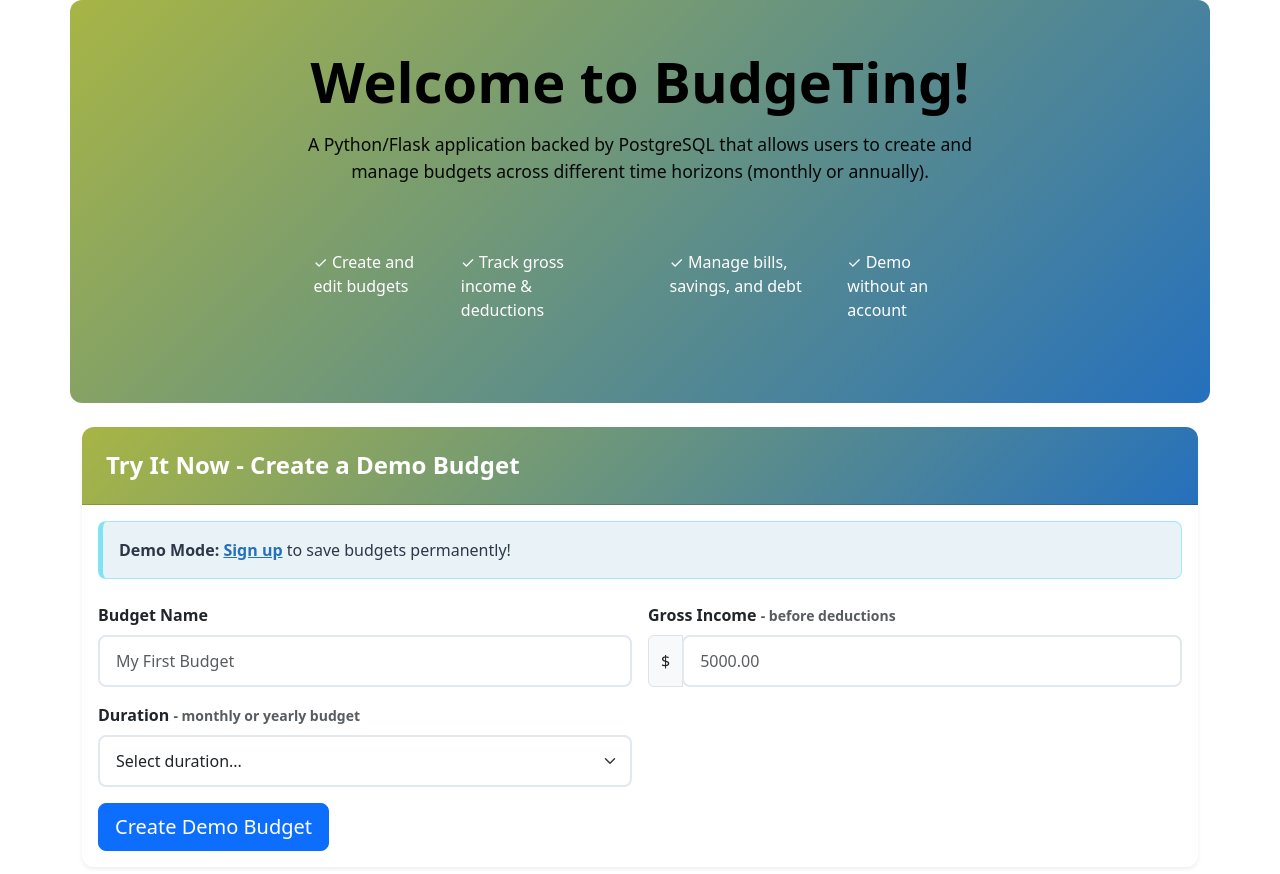
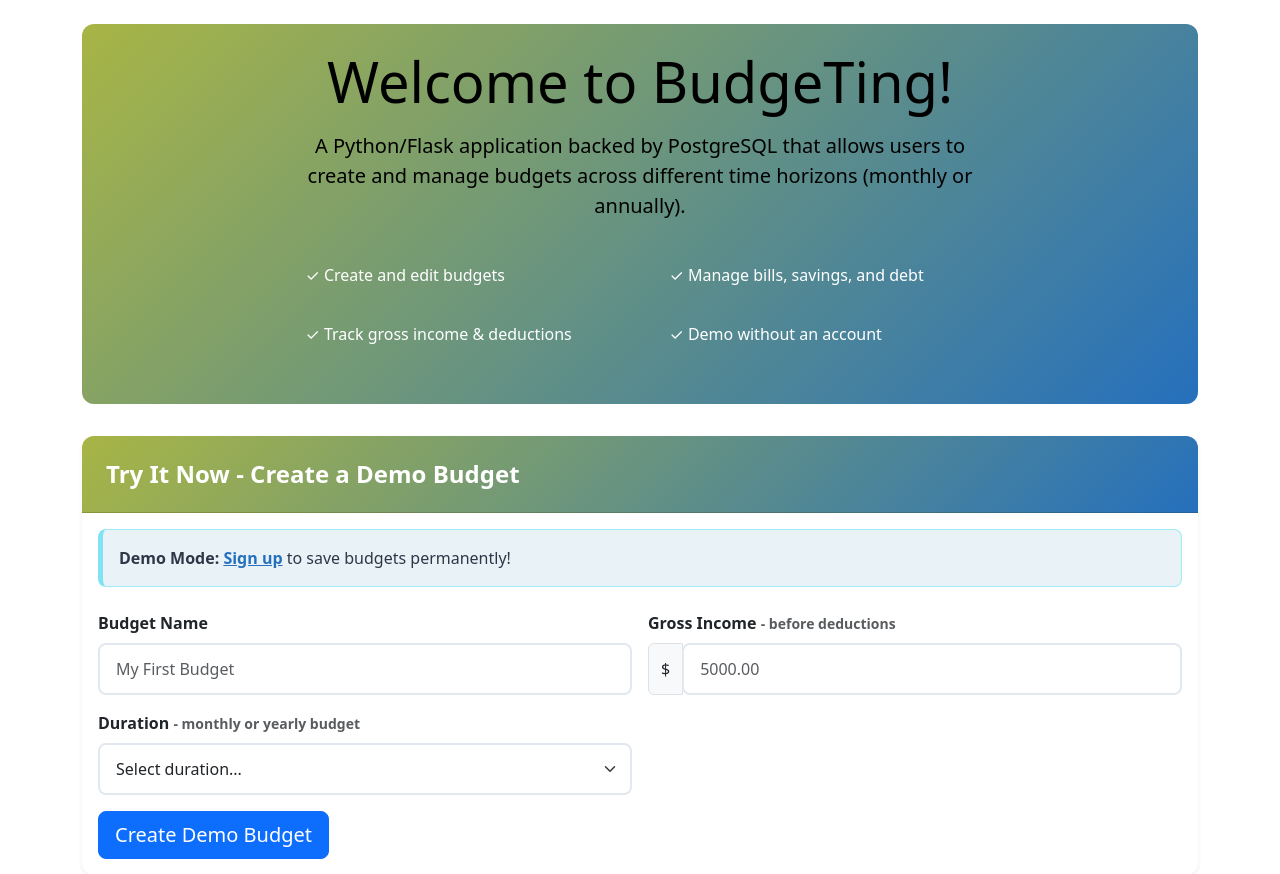
Before and after one commit to audreycode6/budget_app, a Flask app: page / in a window 1280 px wide. Shown: the part 56-930 px from the top of the page. Run offline with Flask 3, Linux system fonts and the light colour scheme; some libraries are stand-ins or nearby versions.

Commit message:
update style: hadings and index.html

```diff
--- a/src/budget_app/frontend/budget.html
+++ b/src/budget_app/frontend/budget.html
@@ -18,7 +18,7 @@
 
       <main class="container py-4">
         <section id="budget-heading" class="d-flex align-items-center gap-3">
-          <h1 id="budget-title"></h1>
+          <h1 class="display-4 mb-3" id="budget-title"></h1>
           <button id="edit-budget-btn" class="btn btn-sm btn-outline-secondary">
             Edit Budget
           </button>
@@ -38,7 +38,7 @@
         </section>
 
         <section class="mb-4">
-          <h1 class="d-flex align-items-center">
+          <h1 class="d-flex align-items-center display-4 mb-3">
             Items
             <!-- Add item button opens modal (modal partial inserted below) -->
             <button
--- a/src/budget_app/frontend/budgets.html
+++ b/src/budget_app/frontend/budgets.html
@@ -16,7 +16,7 @@
       <div id="navbar"></div>
       <main class="container py-4">
         <div class="d-flex justify-content-between align-items-center mb-3">
-          <h1 class="mb-0">Your Budgets</h1>
+          <h1 class="display-4 mb-3">Your Budgets</h1>
           <button
             id="create-budget-btn"
             type="submit"
--- a/src/budget_app/frontend/create_budget.html
+++ b/src/budget_app/frontend/create_budget.html
@@ -14,7 +14,7 @@
     <body>
       <div id="navbar"></div>
       <main class="container py-4">
-        <h1>Create a Budget</h1>
+        <h1 class="display-4 mb-3">Create a Budget</h1>
         <form id="create-budget-form">
           <section id="budget-attribute-form">
             <div>
--- a/src/budget_app/frontend/edit_budget.html
+++ b/src/budget_app/frontend/edit_budget.html
@@ -20,7 +20,7 @@
       <div id="navbar"></div>
 
       <main class="container py-4" style="max-width: 720px">
-        <h1 class="mb-4">Edit Budget</h1>
+        <h1 class="display-4 mb-3">Edit Budget</h1>
 
         <form id="edit-budget-form" novalidate>
           <!-- Budget name -->
--- a/src/budget_app/frontend/index.html
+++ b/src/budget_app/frontend/index.html
@@ -2,7 +2,7 @@
 <html lang="en">
   <head>
     <meta charset="UTF-8" />
-    <title>BudgeTing</title>
+    <title>Welcome · BudgeTing</title>
 
     <link
       href="https://cdn.jsdelivr.net/npm/bootstrap@5.3.2/dist/css/bootstrap.min.css"
@@ -15,14 +15,15 @@
   <body>
     <div id="navbar"></div>
 
-    <section id="welcome-intro" class="container py-5">
+    <main class="container py-4">
+      <section id="welcome-intro">
         <div class="row">
           <div class="col-lg-8 mx-auto text-center">
             <h1 class="display-4 mb-3">Welcome to BudgeTing!</h1>
             <p class="lead mb-4">
-            A Python/Flask application backed by PostgreSQL that allows users to
-            create and manage budgets across different time horizons (monthly or
-            annually).
+              A Python/Flask application backed by PostgreSQL that allows users
+              to create and manage budgets across different time horizons
+              (monthly or annually).
             </p>
             <div class="row text-start">
               <div class="col-md-6">
@@ -41,8 +42,6 @@
           </div>
         </div>
       </section>
-
-    <main class="container py-4">
       <!-- Demo Section -->
       <section class="mb-5">
         <div class="card shadow-sm">
--- a/src/budget_app/frontend/login.html
+++ b/src/budget_app/frontend/login.html
@@ -13,7 +13,7 @@
   <body>
     <div id="navbar"></div>
     <main class="container py-4">
-      <h1>Log In</h1>
+      <h1 class="display-4 mb-3">Log In</h1>
       <form id="login-form">
         <section id="budget-attribute-form">
           <label for="username">
--- a/src/budget_app/frontend/register.html
+++ b/src/budget_app/frontend/register.html
@@ -13,7 +13,7 @@
   <body>
     <div id="navbar"></div>
     <main class="container py-4">
-      <h1>Create an Account</h1>
+      <h1 class="display-4 mb-3">Create an Account</h1>
       <form id="register-form">
         <section id="budget-attribute-form">
           <label for="username">
--- a/src/budget_app/static/stylesheets/application.css
+++ b/src/budget_app/static/stylesheets/application.css
@@ -52,24 +52,15 @@
 
 /* Welcome intro section */
 #welcome-intro {
+  margin-bottom: 2rem;
   background: linear-gradient(135deg, #a8b545 0%, #2570bd 100%);
   color: black;
-  padding: 3rem !important;
+  padding: 1.5rem !important;
   border-radius: 12px;
-}
-
-#welcome-intro h1 {
-  font-weight: 700;
-}
-
-#welcome-intro .lead {
-  font-size: 1.1rem;
-  opacity: 0.95;
+  justify-content: center;
 }
 
 #welcome-intro ul {
-  display: flex;
-  margin-top: 1.5rem;
   color: white;
 }
 
```
Lines whose indentation alone changed are shown as unchanged.
